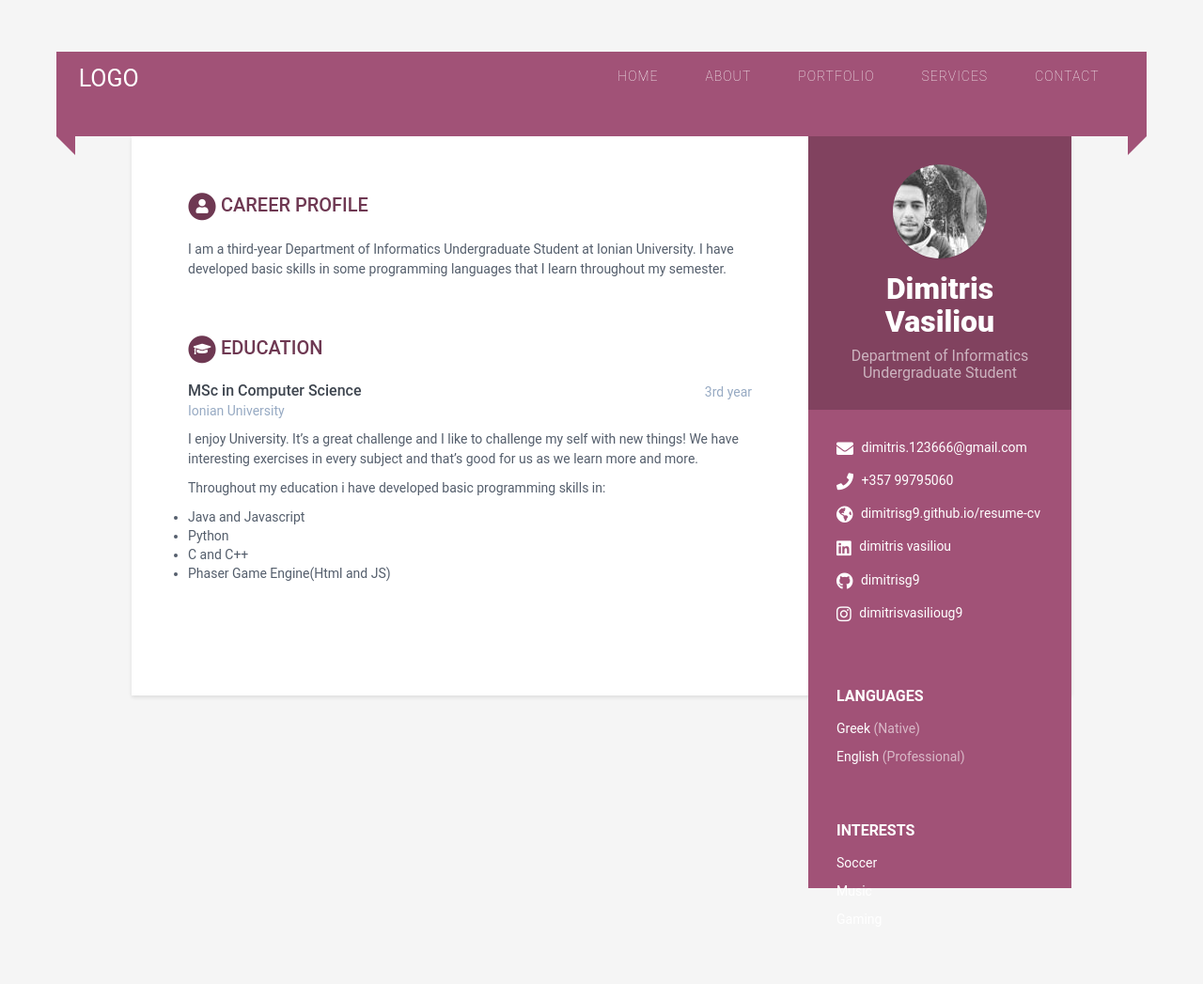
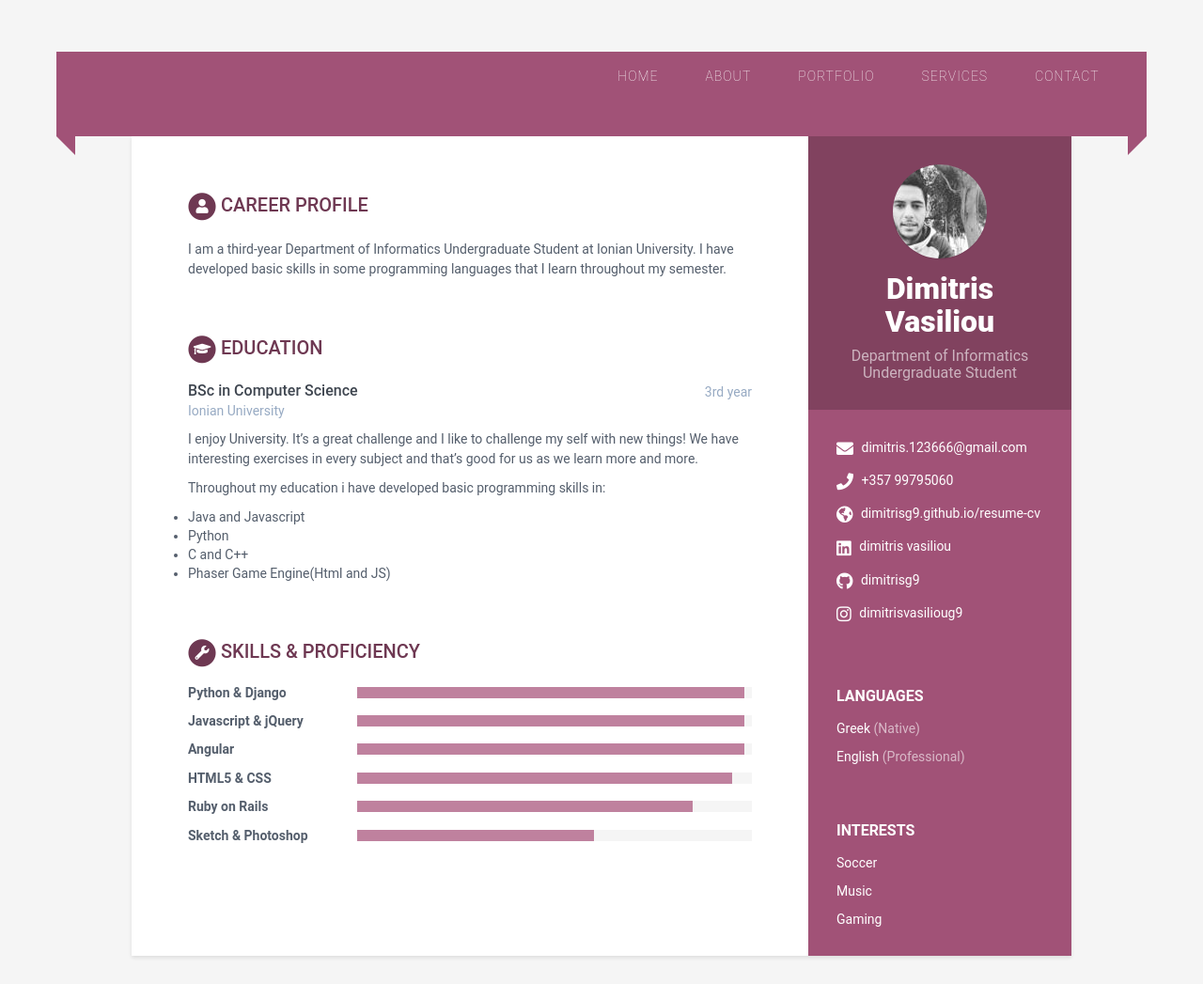
Before and after one commit to dimitrisg9/resume-cv, a Jekyll site: the page built from index.html, in a window 1280 px wide. Shown: the whole page at 94% size. Built offline with Jekyll 4.4.1, drawn with Linux system fonts in a browser that asks for light colours; before the commit the page ends 1018 px from its top, so only the background shows below that; part of the change alters nothing that is shown.

Commit message:
Fix some bugs!

```diff
--- a/_data/data.yml
+++ b/_data/data.yml
@@ -52,7 +52,7 @@ career-profile:
       at Ionian University. I have developed basic skills in some programming
       languages that I learn throughout my semester.
 education:
-    - degree: MSc in Computer Science
+    - degree: BSc in Computer Science
       university: Ionian University
       time: 3rd year
       details: |
@@ -172,24 +172,24 @@ experiences:
        # authors: Edgar T. Irons
         #conference: "Comm. ACM 4 (1961), 51–55"
 
-#skills:
- #   title: Skills &amp; Proficiency
+skills:
+    title: Skills &amp; Proficiency
 
-  #  toolset:
-   #   - name: Python & Django
-    #    level: 98%
+    toolset:
+      - name: Python & Django
+        level: 98%
 
-     # - name: Javascript & jQuery
-      #  level: 98%
+      - name: Javascript & jQuery
+        level: 98%
 
-      #- name: Angular
-       # level: 98%
+      - name: Angular
+        level: 98%
 
-      #- name: HTML5 & CSS
-       # level: 95%
+      - name: HTML5 & CSS
+        level: 95%
 
-      #- name: Ruby on Rails
-       # level: 85%
+      - name: Ruby on Rails
+        level: 85%
 
-      #- name: Sketch & Photoshop
-       # level: 60%
+      - name: Sketch & Photoshop
+        level: 60%
--- a/_layouts/default.html
+++ b/_layouts/default.html
@@ -9,7 +9,6 @@ layout: compress
 <div class="custom-padding">
         <nav>
 	    <div class="navbar hidden-xs">
-            <div class="logo">Logo</div>
 
             <ul class="menu-area">
                 <li><a href="#">Home</a></li>
```
